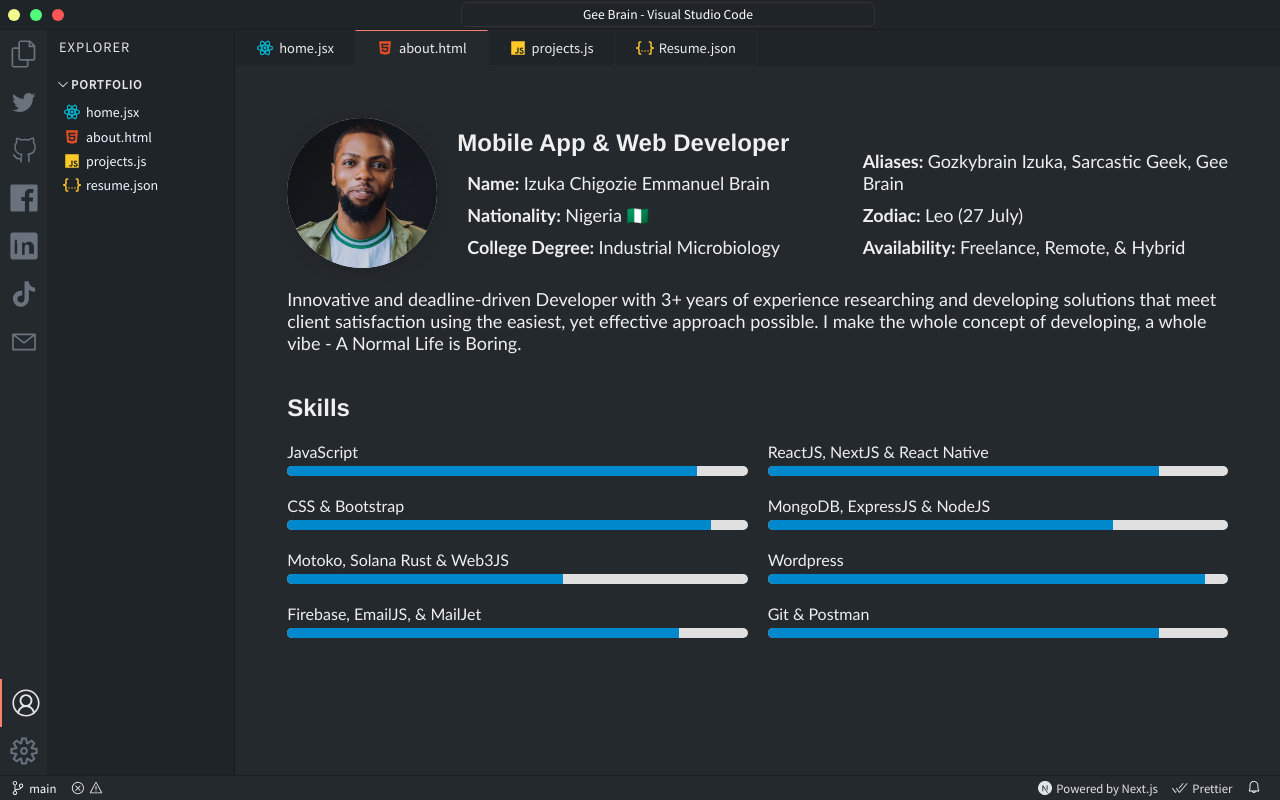
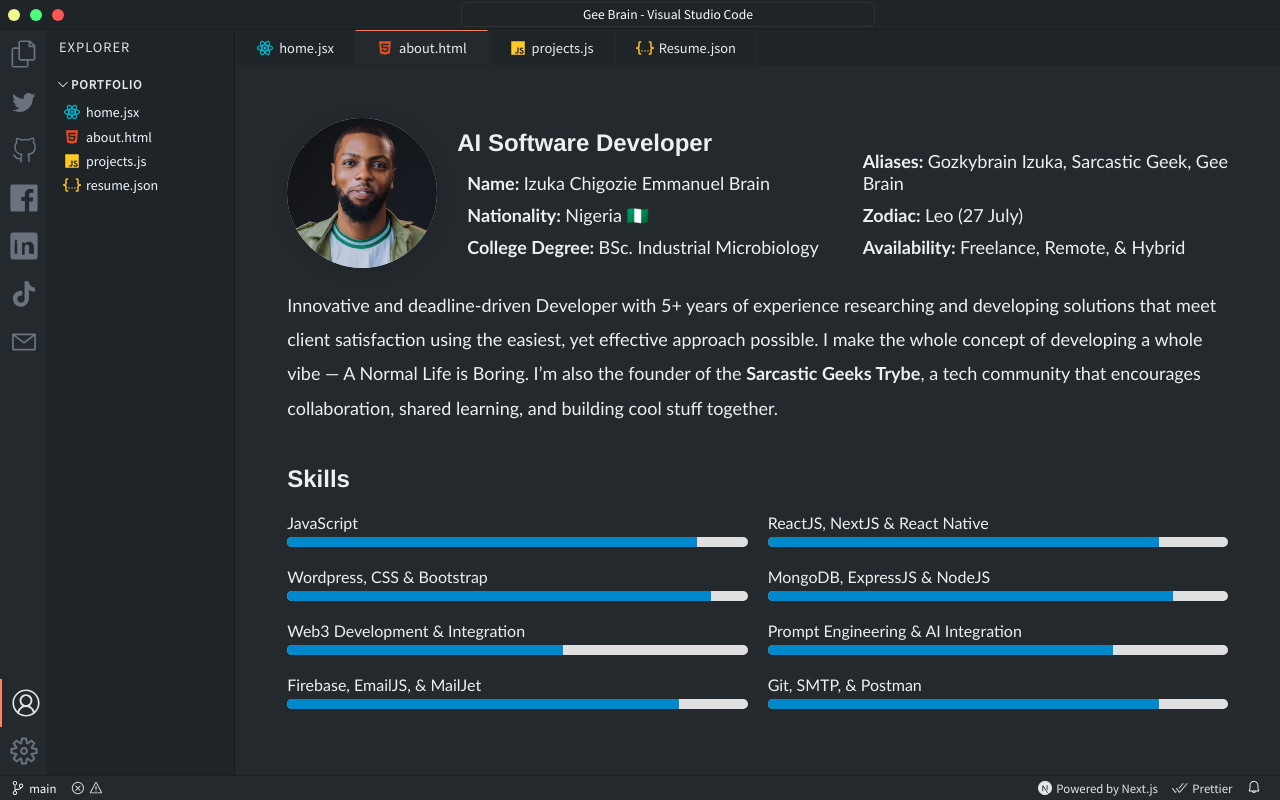
Before and after one commit to Gozkybrain/Gee-Brain, a Next.js app: page /about in a window 1280 px wide. Built offline with nearby package versions, Linux system fonts and the light colour scheme.

Commit message:
About Me Updated

```diff
--- a/pages/about.jsx
+++ b/pages/about.jsx
@@ -18,7 +18,7 @@ export default function AboutMe() {
             />
           </div>
           <div className={styles.textContainer} data-aos="fade-left">
-            <h3 className={styles.textHead}>Mobile App &amp; Web Developer</h3>
+            <h3 className={styles.textHead}>AI Software Developer</h3>
             <ul className={styles.list}>
               <li className={styles.listItem}>
                 <i className={`${styles.icon} bi bi-chevron-right`}></i>
@@ -33,7 +33,7 @@ export default function AboutMe() {
               <li className={styles.listItem}>
                 <i className={`${styles.icon} bi bi-chevron-right`}></i>
                 <span><strong className={styles.strong}>College Degree: </strong>
-                  Industrial Microbiology</span>
+                  BSc. Industrial Microbiology</span>
               </li>
             </ul>
           </div>
@@ -58,11 +58,13 @@ export default function AboutMe() {
           </div>
         </div>
         <div className={styles.paragraph}>
-          Innovative and deadline-driven Developer with 3+ years of experience researching and developing solutions that meet client satisfaction using the easiest, yet effective approach possible. I make the whole concept of developing, a whole vibe - A Normal Life is Boring.        </div>
+          Innovative and deadline-driven Developer with 5+ years of experience researching and developing solutions that meet client satisfaction using the easiest, yet effective approach possible.
+          I make the whole concept of developing a whole vibe — A Normal Life is Boring. I’m also the founder of the <strong>Sarcastic Geeks Trybe</strong>, a tech community that encourages collaboration, shared learning, and building cool stuff together.
+        </div>
 
         {/* Skills Section */}
         <div className={styles.skillsSection}>
-        <h3 className={styles.textHead}>Skills</h3>
+          <h3 className={styles.textHead}>Skills</h3>
           <div className={styles.skillsGrid}>
             <div className={styles.skill}>
               <span className={styles.skillName}>JavaScript</span>
@@ -77,7 +79,7 @@ export default function AboutMe() {
               </div>
             </div>
             <div className={styles.skill}>
-              <span className={styles.skillName}>CSS & Bootstrap</span>
+              <span className={styles.skillName}>Wordpress, CSS & Bootstrap</span>
               <div className={styles.progressBar}>
                 <div className={styles.progress} style={{ width: '92%' }}></div>
               </div>
@@ -85,19 +87,19 @@ export default function AboutMe() {
             <div className={styles.skill}>
               <span className={styles.skillName}>MongoDB, ExpressJS & NodeJS</span>
               <div className={styles.progressBar}>
-                <div className={styles.progress} style={{ width: '75%' }}></div>
+                <div className={styles.progress} style={{ width: '88%' }}></div>
               </div>
             </div>
             <div className={styles.skill}>
-              <span className={styles.skillName}>Motoko, Solana Rust & Web3JS</span>
+              <span className={styles.skillName}>Web3 Development & Integration</span>
               <div className={styles.progressBar}>
                 <div className={styles.progress} style={{ width: '60%' }}></div>
               </div>
             </div>
             <div className={styles.skill}>
-              <span className={styles.skillName}>Wordpress</span>
+              <span className={styles.skillName}>Prompt Engineering & AI Integration</span>
               <div className={styles.progressBar}>
-                <div className={styles.progress} style={{ width: '95%' }}></div>
+                <div className={styles.progress} style={{ width: '75%' }}></div>
               </div>
             </div>
             <div className={styles.skill}>
@@ -107,7 +109,7 @@ export default function AboutMe() {
               </div>
             </div>
             <div className={styles.skill}>
-              <span className={styles.skillName}>Git & Postman</span>
+              <span className={styles.skillName}>Git, SMTP, & Postman</span>
               <div className={styles.progressBar}>
                 <div className={styles.progress} style={{ width: '85%' }}></div>
               </div>
--- a/pages/aboutMe.jsx
+++ b/pages/aboutMe.jsx
@@ -1,5 +1,5 @@
 import Image from 'next/image';
-import styles from '../styles/About.module.css'; // Import the CSS module
+import styles from '../styles/About.module.css';
 import brain from '../public/brain.jpg';
 
 export default function AboutMe() {
--- a/styles/About.module.css
+++ b/styles/About.module.css
@@ -74,6 +74,7 @@
 .paragraph {
     margin-top: 20px;
     font-size: 18px;
+    line-height: 1.9;
     /* font-weight: 400px; */
     font-family: 'Gill Sans', 'Gill Sans MT', Calibri, 'Trebuchet MS', sans-serif;
 }
```
